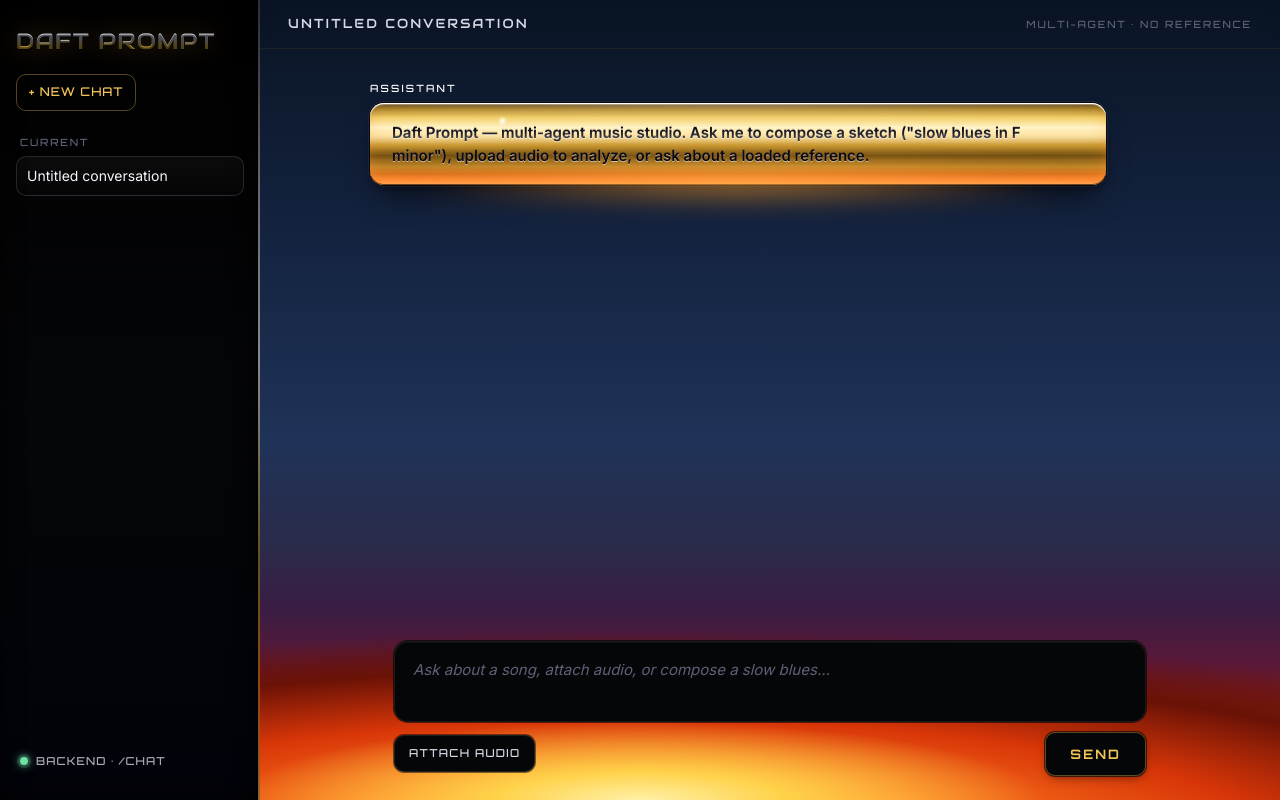
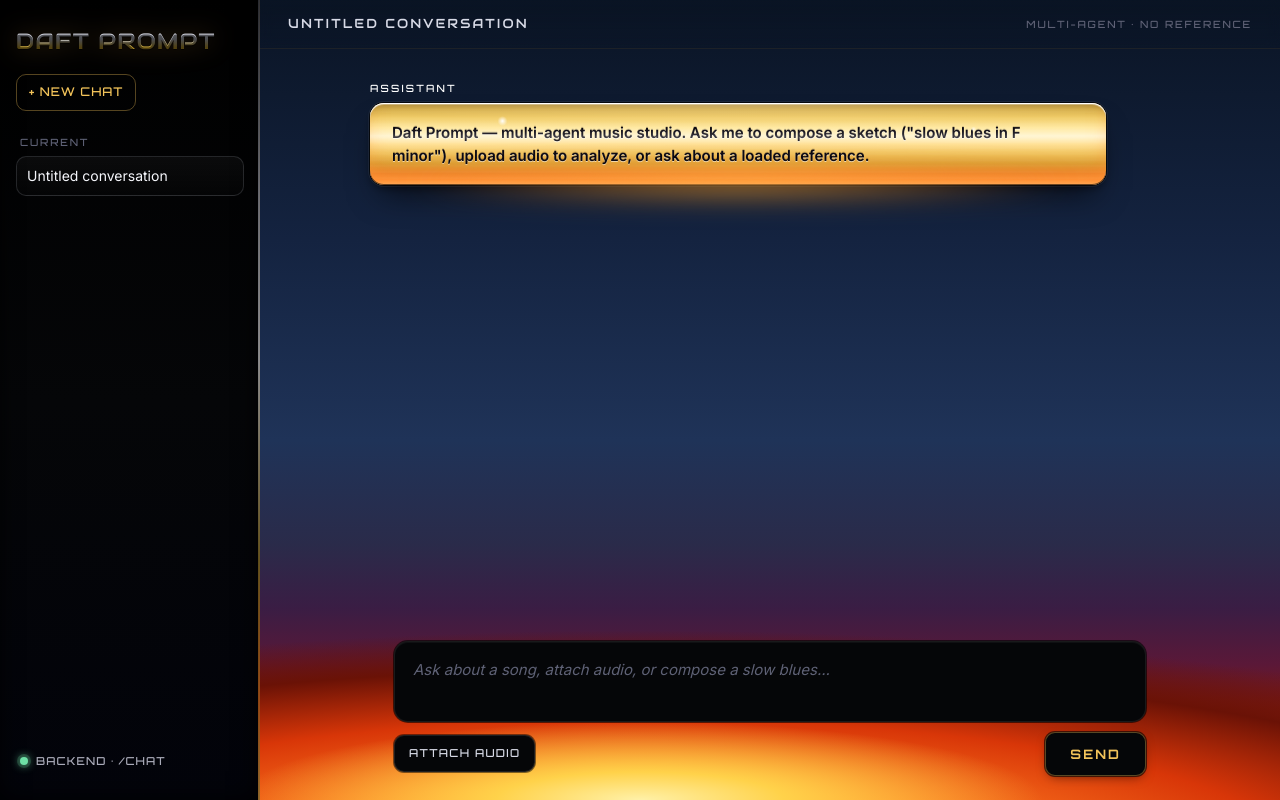
Before and after one commit to anatissera/Daft-Prompt, a Next.js app in the folder apps/web/: page / in a window 1280 px wide. Built offline with nearby package versions, Linux system fonts and the light colour scheme.

Commit message:
style(web): lift gold gradient floor so black text stays readable

```diff
--- a/apps/web/app/globals.css
+++ b/apps/web/app/globals.css
@@ -491,16 +491,16 @@ code, pre, .mono { font-family: var(--font-mono); }
   background:
     linear-gradient(
       180deg,
-      #5a3f10 0%,            /* deep gold shadow on the very top */
-      #b3892a 8%,
-      #f3cf6a 18%,
-      #fff3c8 30%,           /* hot specular midline */
-      #ffe39a 38%,
-      #c99830 52%,           /* sharp falloff into shadow ridge */
-      #6b4d10 64%,           /* deep bronze shadow */
-      #b3892a 78%,
-      #c66e1a 86%,           /* fire reflection ramp */
-      #ff8a3a 94%,
+      #b3892a 0%,
+      #d8b04a 8%,
+      #f1cd6a 18%,
+      #ffe9a3 30%,           /* hot specular midline */
+      #fff3c8 40%,
+      #ffe39a 50%,
+      #f0c660 62%,           /* shallow shadow ridge — still bright */
+      #d8a338 74%,
+      #e88a30 86%,           /* fire reflection ramp */
+      #ff9a40 94%,
       #ffd28a 100%
     );
 }
```
